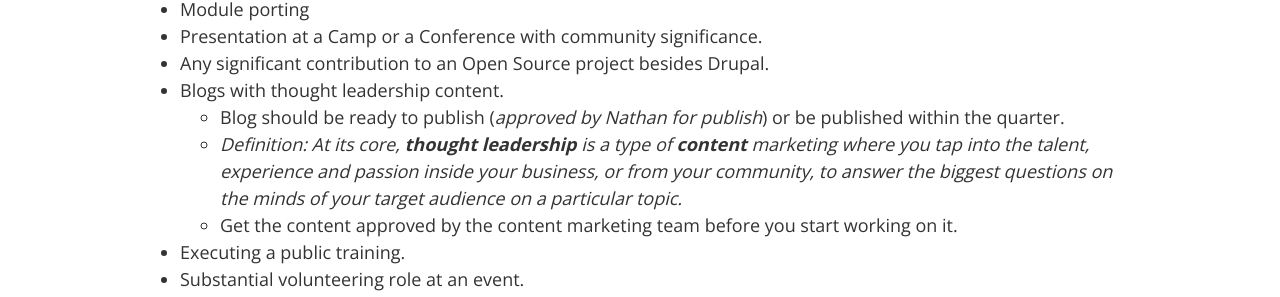
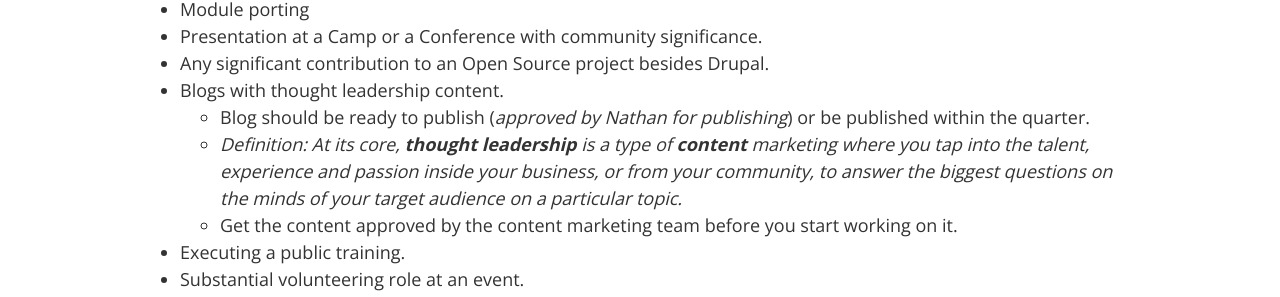
Before and after one commit to axelerant/engineering, a Jekyll site: the page built from community/contribution.md, in a window 1280 px wide. Shown: the part 1163-1460 px from the top of the page. Built offline with Jekyll 4.4.1, drawn with Linux system fonts in a browser that asks for light colours.

Commit message:
Update contribution.md

```diff
--- a/community/contribution.md
+++ b/community/contribution.md
@@ -39,7 +39,7 @@ While each contribution is valuable, we all know how each one has a varied inves
 * Presentation at a Camp or a Conference with community significance.
 * Any significant contribution to an Open Source project besides Drupal.
 * Blogs with thought leadership content.
-  * Blog should be ready to publish (_approved by Nathan for publish_) or be published within the quarter.
+  * Blog should be ready to publish (_approved by Nathan for publishing_) or be published within the quarter.
   * _Definition: At its core, **thought leadership** is a type of **content** marketing where you tap into the talent, experience and passion inside your business, or from your community, to answer the biggest questions on the minds of your target audience on a particular topic._
   * Get the content approved by the content marketing team before you start working on it.
 * Executing a public training.
```
